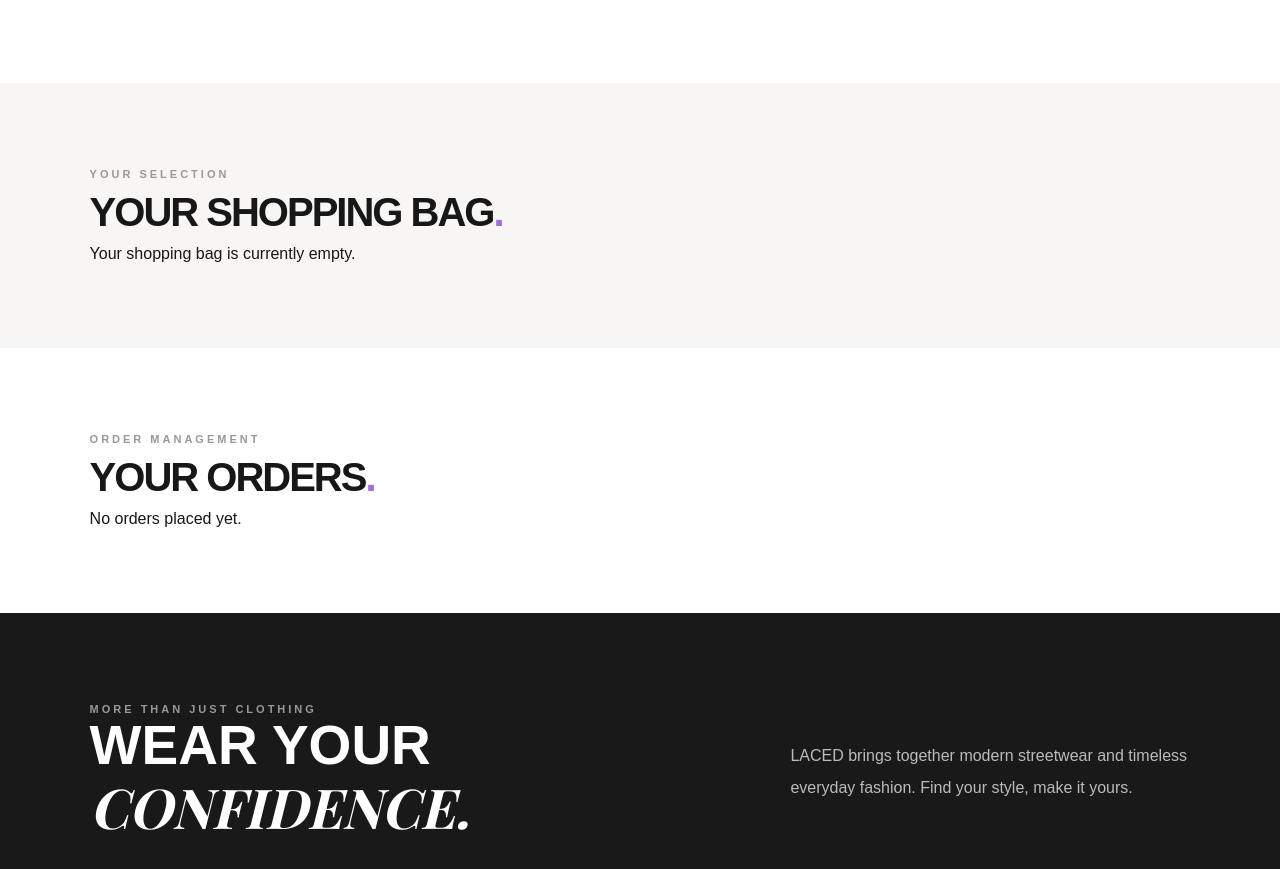
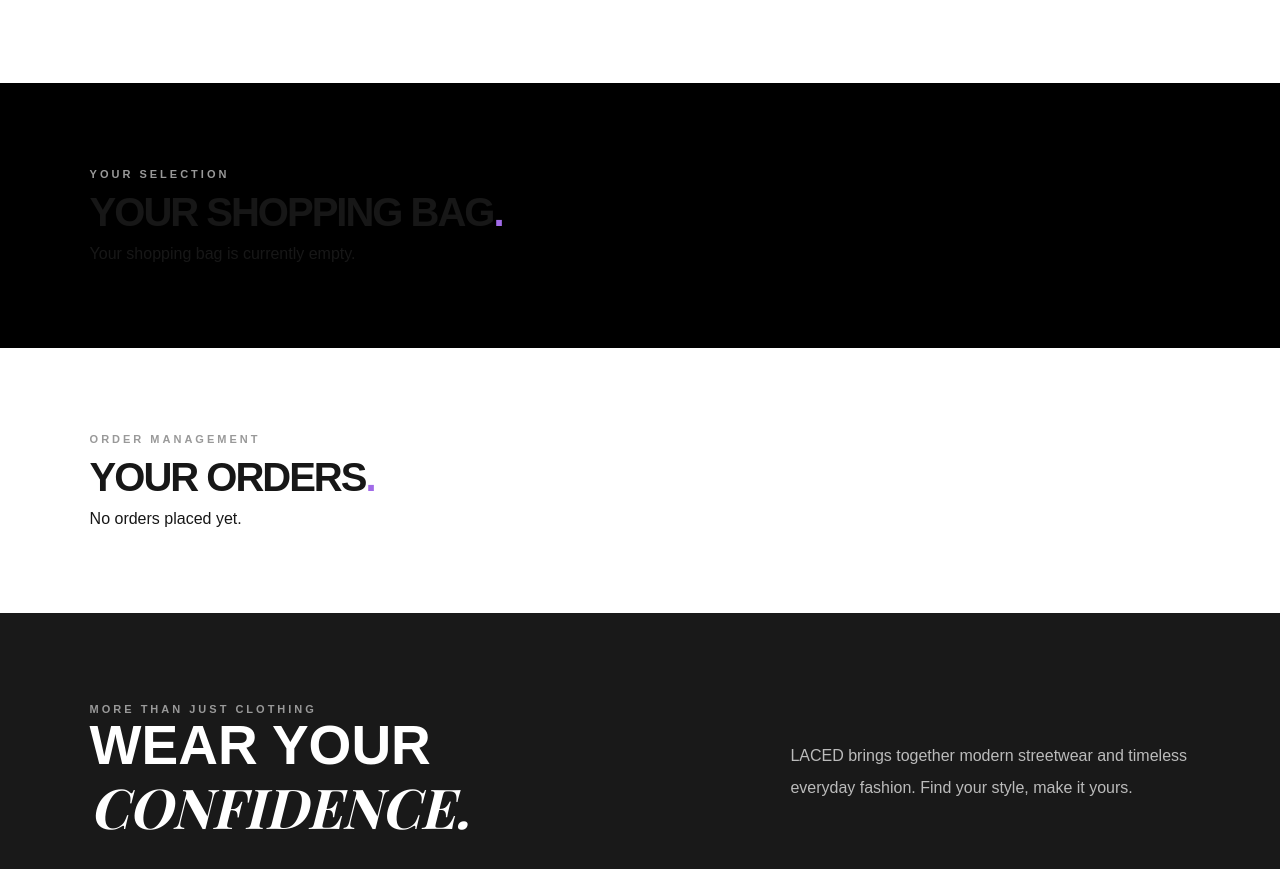
Before and after one commit to malikmalik75710-jpg/laced-fashion, a React (Vite) app in the folder laced-fashion/: page / in a window 1280 px wide. Shown: the part 2318-3187 px from the top of the page. Built offline with nearby package versions, Linux system fonts and the light colour scheme; a web font is replaced by a local one.

Commit message:
Change background to black

```diff
--- a/laced-fashion/src/App.css
+++ b/laced-fashion/src/App.css
@@ -292,7 +292,7 @@ a {
 }
 
 .cart-section {
-  background: #f7f6f4;
+  background: #000000;
 }
 
 .cart-item {
```
